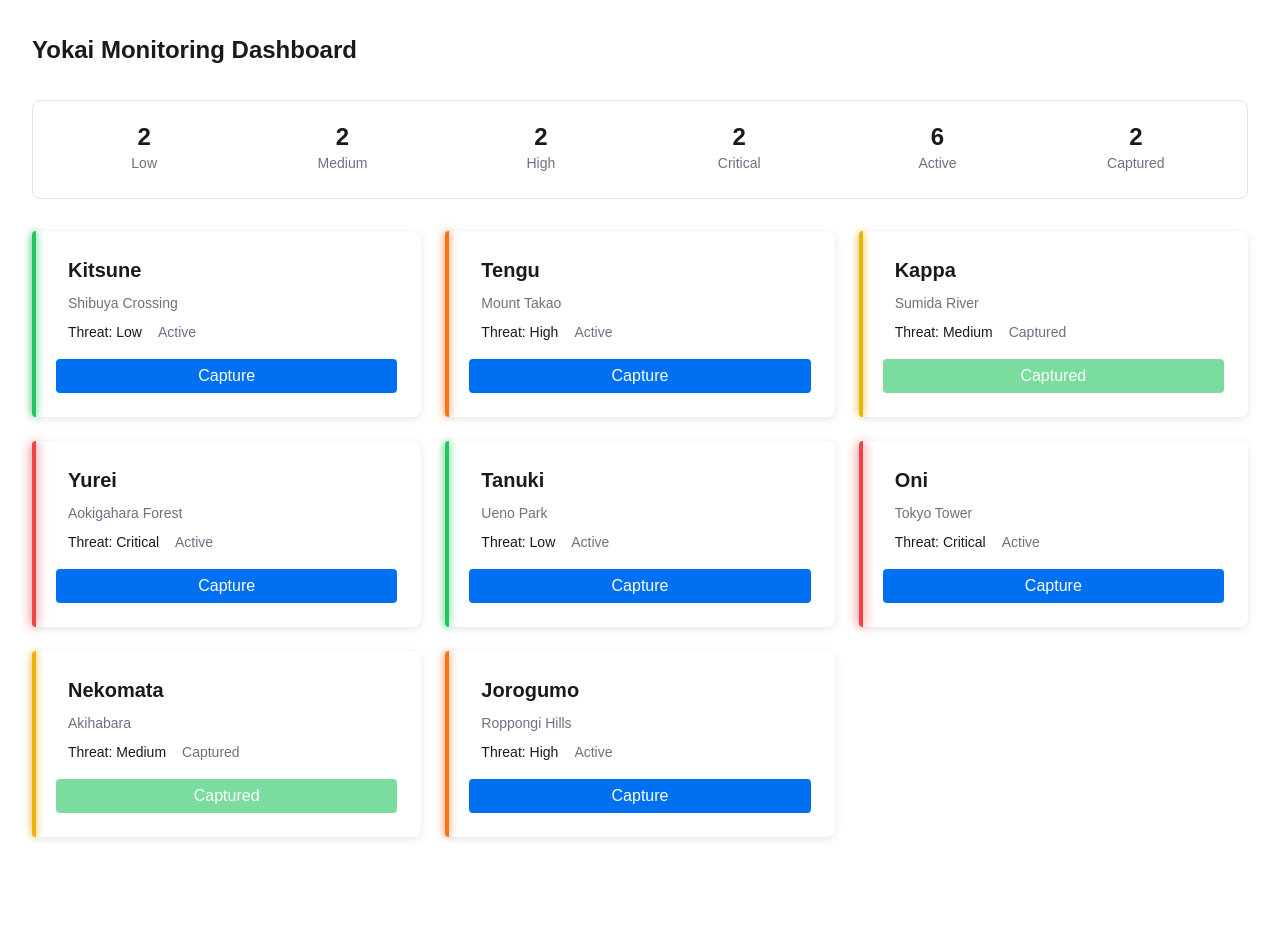
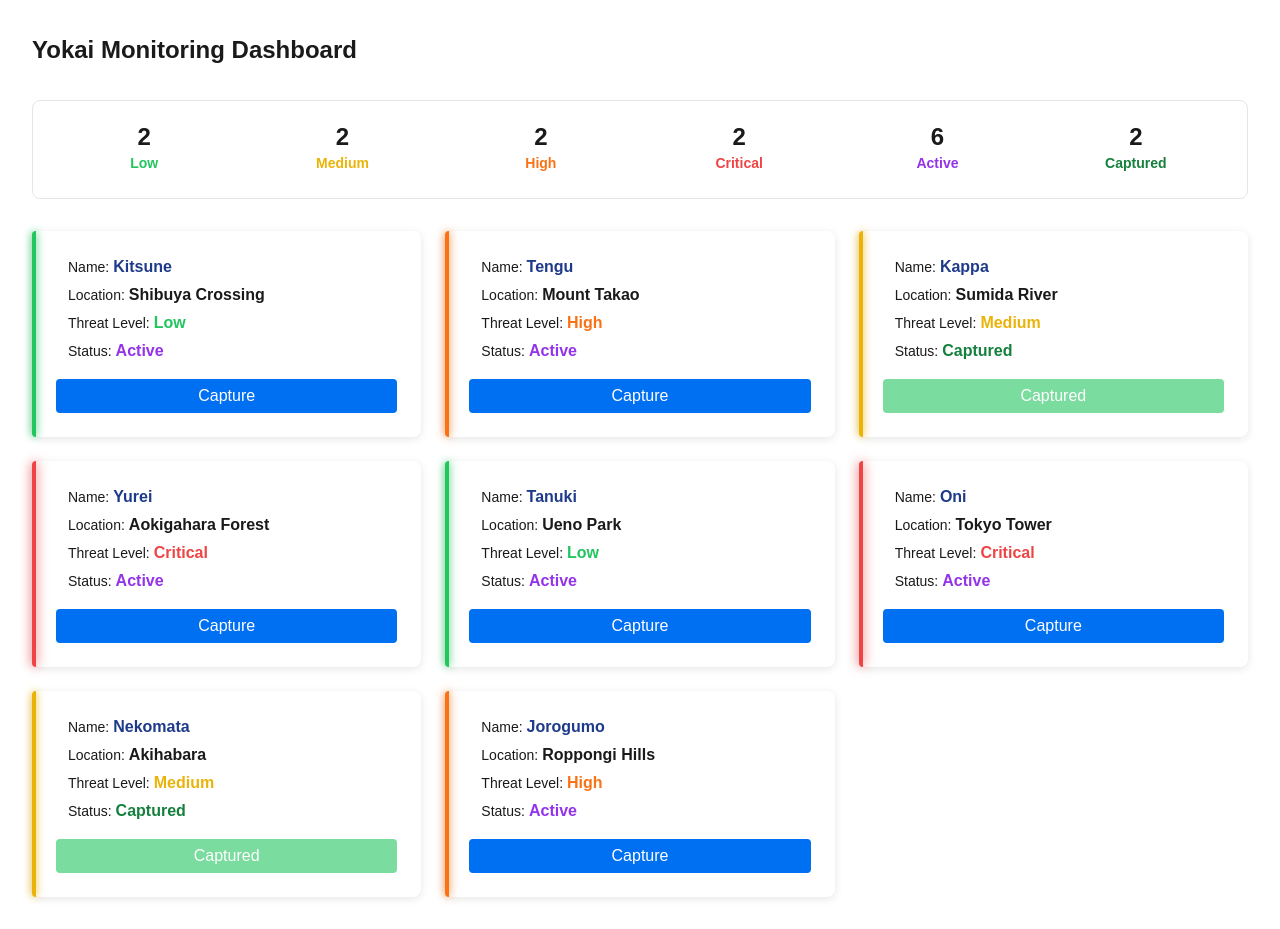
Before and after one commit to quterma/yokai-monitor, a Next.js app: page /monitoring in a window 1280 px wide. Before the commit the page ends 869 px from the top, so only its background shows below. Built offline with nearby package versions, Linux system fonts and the light colour scheme; no server answers.

Commit message:
ui: add field labels and refine color scheme
Add descriptive labels to spirit card fields with consistent styling. Introduce distinct status colors (purple for active, dark green for captured). Refine typography and spacing for better readability.

```diff
--- a/src/entities/spirit/ui/SpiritCard.module.scss
+++ b/src/entities/spirit/ui/SpiritCard.module.scss
@@ -64,36 +64,68 @@
 .content {
   display: flex;
   flex-direction: column;
-  gap: var(--spacing-sm);
+  gap: 0.25rem;
   padding-left: 0.75rem;
+}
+
+.field {
+  display: flex;
+  gap: var(--spacing-xs);
+  align-items: baseline;
+  font-size: var(--font-size-base);
+}
+
+.label {
+  color: var(--color-text);
+  font-weight: 400;
+  font-size: var(--font-size-sm);
 }
 
 .name {
   margin: 0;
-  font-size: var(--font-size-xl);
+  font-size: var(--font-size-base);
+  font-weight: 700;
+  color: var(--color-name);
+}
+
+.location {
+  margin: 0;
+  font-size: var(--font-size-base);
   font-weight: 600;
   color: var(--color-text);
 }
 
-.location {
-  margin: 0;
-  font-size: var(--font-size-sm);
-  color: var(--color-text-secondary);
+.threatLevel {
+  font-weight: 600;
 }
 
-.meta {
-  display: flex;
-  gap: var(--spacing-md);
-  font-size: var(--font-size-sm);
+.threatTextLow {
+  color: var(--threat-low);
 }
 
-.threatLevel {
-  font-weight: 500;
-  color: var(--color-text);
+.threatTextMedium {
+  color: var(--threat-medium);
+}
+
+.threatTextHigh {
+  color: var(--threat-high);
+}
+
+.threatTextCritical {
+  color: var(--threat-critical);
 }
 
 .status {
-  color: var(--color-text-secondary);
+  font-weight: 600;
+  text-transform: capitalize;
+}
+
+.statusActive {
+  color: var(--status-active);
+}
+
+.statusCaptured {
+  color: var(--status-captured);
 }
 
 .captureButton {
--- a/src/entities/spirit/ui/SpiritCard.tsx
+++ b/src/entities/spirit/ui/SpiritCard.tsx
@@ -28,13 +28,29 @@ export function SpiritCard({ spirit }: SpiritCardProps) {
       <article className={styles.card}>
         <div className={`${styles.threat} ${styles[threatClass]}`} />
         <div className={styles.content}>
-          <h3 className={styles.name}>{spirit.name}</h3>
-          <p className={styles.location}>{spirit.location}</p>
-          <div className={styles.meta}>
-            <span className={styles.threatLevel}>
-              Threat: {spirit.threatLevel}
+          <div className={styles.field}>
+            <span className={styles.label}>Name:</span>
+            <h3 className={styles.name}>{spirit.name}</h3>
+          </div>
+          <div className={styles.field}>
+            <span className={styles.label}>Location:</span>
+            <p className={styles.location}>{spirit.location}</p>
+          </div>
+          <div className={styles.field}>
+            <span className={styles.label}>Threat Level:</span>
+            <span
+              className={`${styles.threatLevel} ${styles[`threatText${spirit.threatLevel}`]}`}
+            >
+              {spirit.threatLevel}
             </span>
-            <span className={styles.status}>{spirit.status}</span>
+          </div>
+          <div className={styles.field}>
+            <span className={styles.label}>Status:</span>
+            <span
+              className={`${styles.status} ${styles[`status${spirit.status}`]}`}
+            >
+              {spirit.status}
+            </span>
           </div>
         </div>
         <CaptureButton
--- a/src/shared/styles/theme.css
+++ b/src/shared/styles/theme.css
@@ -10,6 +10,7 @@
 html,
 body {
   height: 100%;
+  min-width: 440px;
   font-family:
     -apple-system, BlinkMacSystemFont, "Segoe UI", Roboto, "Helvetica Neue",
     Arial, sans-serif;
@@ -48,9 +49,14 @@ body {
   --threat-high: #f97316;
   --threat-critical: #ef4444;
 
+  /* Status colors */
+  --status-active: #9333ea;
+  --status-captured: #15803d;
+
   /* Secondary colors */
   --color-text-secondary: #6b7280;
   --color-primary-hover: #0060df;
+  --color-name: #1e3a8a;
 
   /* Shadows */
   --shadow-xs: 0 1px 3px rgba(0, 0, 0, 0.1);
--- a/src/widgets/monitoring-dashboard/ui/SpiritsSummary/SpiritsSummary.module.scss
+++ b/src/widgets/monitoring-dashboard/ui/SpiritsSummary/SpiritsSummary.module.scss
@@ -21,6 +21,36 @@
   font-weight: 500;
   color: var(--color-text-secondary);
   text-transform: capitalize;
+}
+
+.colorLow {
+  color: var(--threat-low);
+  font-weight: 600;
+}
+
+.colorMedium {
+  color: var(--threat-medium);
+  font-weight: 600;
+}
+
+.colorHigh {
+  color: var(--threat-high);
+  font-weight: 600;
+}
+
+.colorCritical {
+  color: var(--threat-critical);
+  font-weight: 600;
+}
+
+.colorActive {
+  color: var(--status-active);
+  font-weight: 600;
+}
+
+.colorCaptured {
+  color: var(--status-captured);
+  font-weight: 600;
 }
 
 .summaryValue {
--- a/src/widgets/monitoring-dashboard/ui/SpiritsSummary/SpiritsSummary.tsx
+++ b/src/widgets/monitoring-dashboard/ui/SpiritsSummary/SpiritsSummary.tsx
@@ -10,15 +10,20 @@ type SpiritsSummaryProps = {
 type SummaryItemProps = {
   label: string;
   value: number;
+  colorClass?: string;
 };
 
-function SummaryItem({ label, value }: SummaryItemProps) {
+function SummaryItem({ label, value, colorClass }: SummaryItemProps) {
   return (
     <div className={styles.summaryItem}>
       <span className={styles.summaryValue} aria-label={`${value} ${label}`}>
         {value}
       </span>
-      <span className={styles.summaryLabel}>{label}</span>
+      <span
+        className={`${styles.summaryLabel} ${colorClass ? styles[colorClass] : ""}`}
+      >
+        {label}
+      </span>
     </div>
   );
 }
@@ -30,12 +35,32 @@ export function SpiritsSummary({
 }: SpiritsSummaryProps) {
   return (
     <section className={styles.summary} aria-label="Spirit statistics">
-      <SummaryItem label="Low" value={threatCounts.Low} />
-      <SummaryItem label="Medium" value={threatCounts.Medium} />
-      <SummaryItem label="High" value={threatCounts.High} />
-      <SummaryItem label="Critical" value={threatCounts.Critical} />
-      <SummaryItem label="Active" value={activeCount} />
-      <SummaryItem label="Captured" value={capturedCount} />
+      <SummaryItem label="Low" value={threatCounts.Low} colorClass="colorLow" />
+      <SummaryItem
+        label="Medium"
+        value={threatCounts.Medium}
+        colorClass="colorMedium"
+      />
+      <SummaryItem
+        label="High"
+        value={threatCounts.High}
+        colorClass="colorHigh"
+      />
+      <SummaryItem
+        label="Critical"
+        value={threatCounts.Critical}
+        colorClass="colorCritical"
+      />
+      <SummaryItem
+        label="Active"
+        value={activeCount}
+        colorClass="colorActive"
+      />
+      <SummaryItem
+        label="Captured"
+        value={capturedCount}
+        colorClass="colorCaptured"
+      />
     </section>
   );
 }
```
